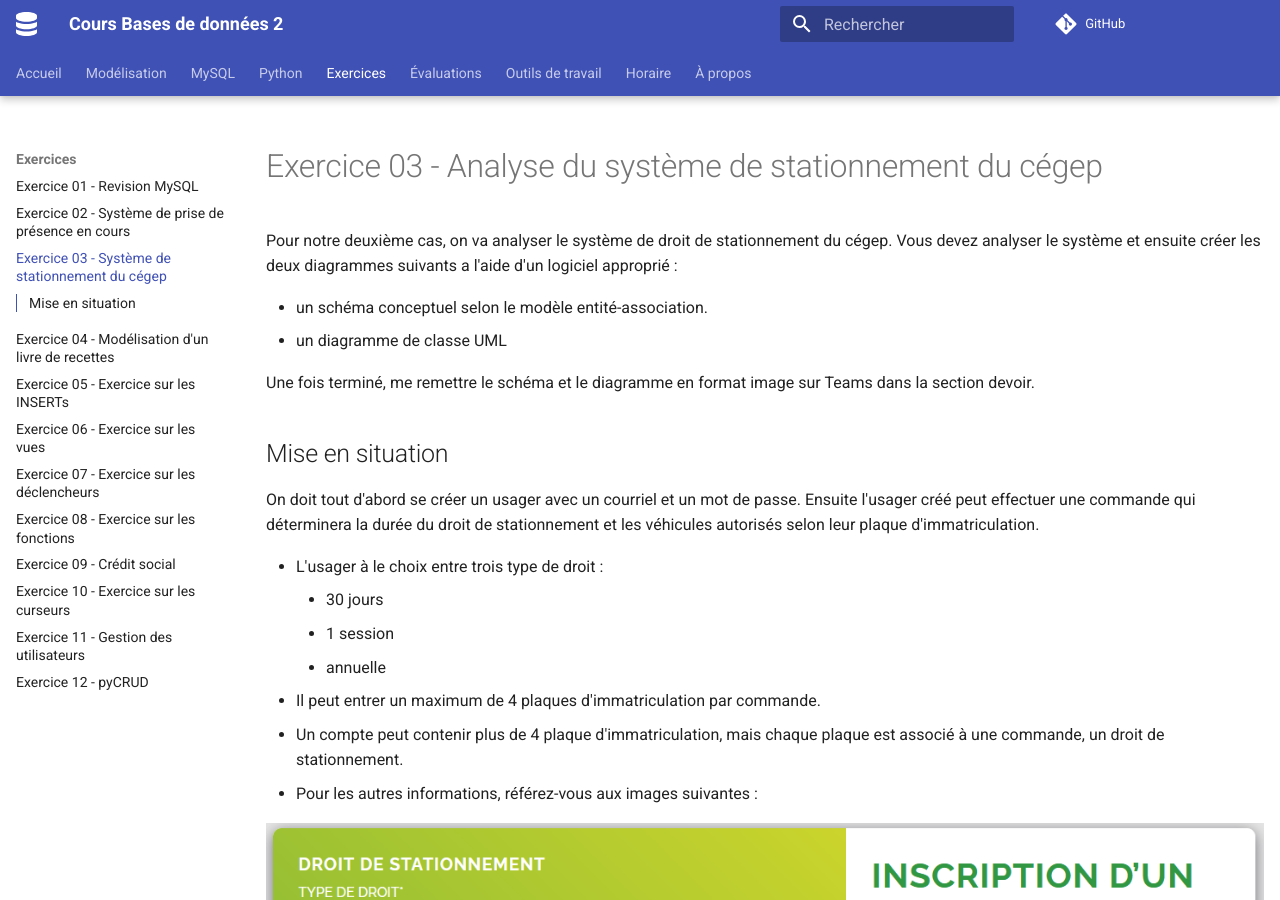
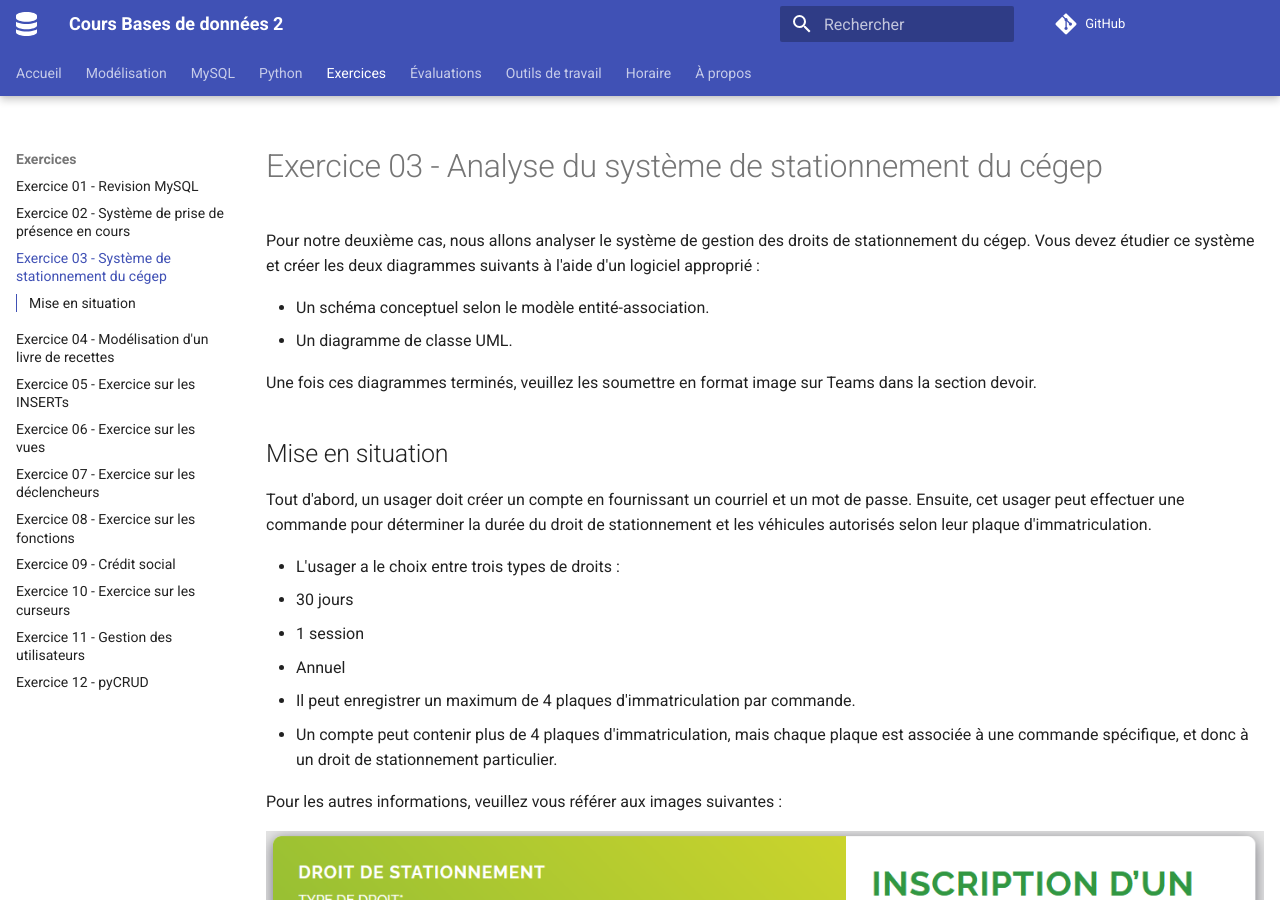
Before and after one commit to cegepvictoetienne/bd2, an MkDocs documentation site: the page built from docs/exercices/ex03_enonce.md, in a window 1280 px wide and 900 px high. Built offline with MkDocs 1.6.1 and Material for MkDocs 9.7.7, drawn with Linux system fonts in a browser that asks for light colours; comment, search, counter and statistics services are not loaded; some of the changed text lies outside the part shown.

Commit message:
Correction ex03

```diff
--- a/docs/exercices/ex03_enonce.md
+++ b/docs/exercices/ex03_enonce.md
@@ -1,31 +1,32 @@
 # Exercice 03 - Analyse du système de stationnement du cégep
 
-Pour notre deuxième cas, on va analyser le système de droit de stationnement du cégep. Vous devez analyser le système et ensuite créer les deux diagrammes suivants a l'aide d'un logiciel approprié :
+Pour notre deuxième cas, nous allons analyser le système de gestion des droits de stationnement du cégep. Vous devez étudier ce système et créer les deux diagrammes suivants à l'aide d'un logiciel approprié :
 
-- un schéma conceptuel selon le modèle entité-association.
-- un diagramme de classe UML
+- Un schéma conceptuel selon le modèle entité-association.
+- Un diagramme de classe UML.
 
-Une fois terminé, me remettre le schéma et le diagramme en format image sur Teams dans la section devoir.
+Une fois ces diagrammes terminés, veuillez les soumettre en format image sur Teams dans la section devoir.
 
 ## Mise en situation
 
-On doit tout d'abord se créer un usager avec un courriel et un mot de passe. Ensuite l'usager créé peut effectuer une commande qui déterminera la durée du droit de stationnement et les véhicules autorisés selon leur plaque d'immatriculation.
+Tout d'abord, un usager doit créer un compte en fournissant un courriel et un mot de passe. Ensuite, cet usager peut effectuer une commande pour déterminer la durée du droit de stationnement et les véhicules autorisés selon leur plaque d'immatriculation.
 
-- L'usager à le choix entre trois type de droit :
-    - 30 jours
-    - 1 session
-    - annuelle
-- Il peut entrer un maximum de 4 plaques d'immatriculation par commande.
-- Un compte peut contenir plus de 4 plaque d'immatriculation, mais chaque plaque est associé à une commande, un droit de stationnement.
-- Pour les autres informations, référez-vous aux images suivantes :
+- L'usager a le choix entre trois types de droits :
+  - 30 jours
+  - 1 session
+  - Annuel
+- Il peut enregistrer un maximum de 4 plaques d'immatriculation par commande.
+- Un compte peut contenir plus de 4 plaques d'immatriculation, mais chaque plaque est associée à une commande spécifique, et donc à un droit de stationnement particulier.
+
+Pour les autres informations, veuillez vous référer aux images suivantes :
 
 ![Commande](../images/ex03_a.png){.center .shadow}
 
 ![Résumé commande](../images/ex03_b.png){.center .shadow}
 
-Dans la section *Informations personnelles* on retrouve le numéro de DA ou d'employé, le nom complet, le courriel et le numéro de téléphone.
+Dans la section *Informations personnelles*, on retrouve le numéro de DA ou d'employé, le nom complet, le courriel et le numéro de téléphone.
 
-![Information personnelles](../images/ex03_c.png){.center .shadow}
+![Informations personnelles](../images/ex03_c.png){.center .shadow}
 
 ![Mon compte](../images/ex03_d.png){.center .shadow}
 
```
Also changed, not shown: docs/images/ex03_e.png.
